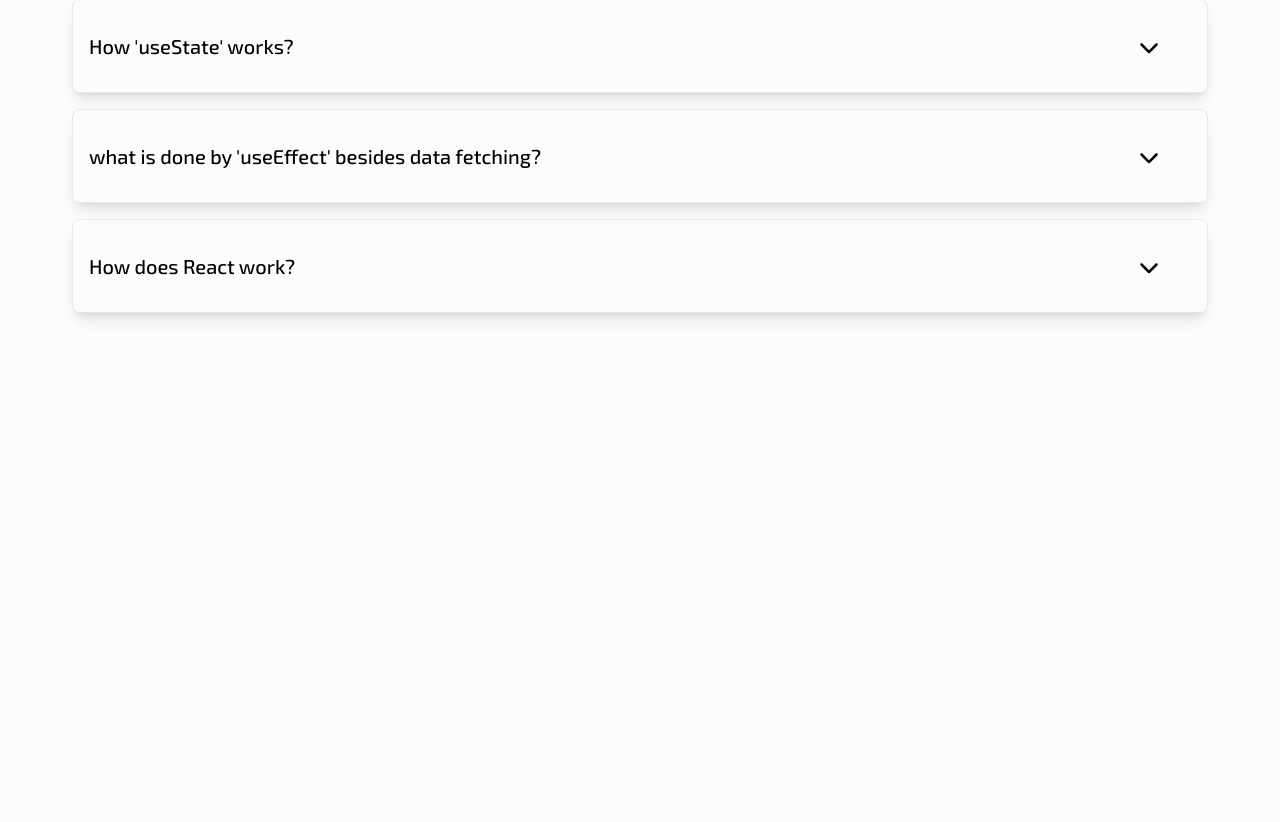
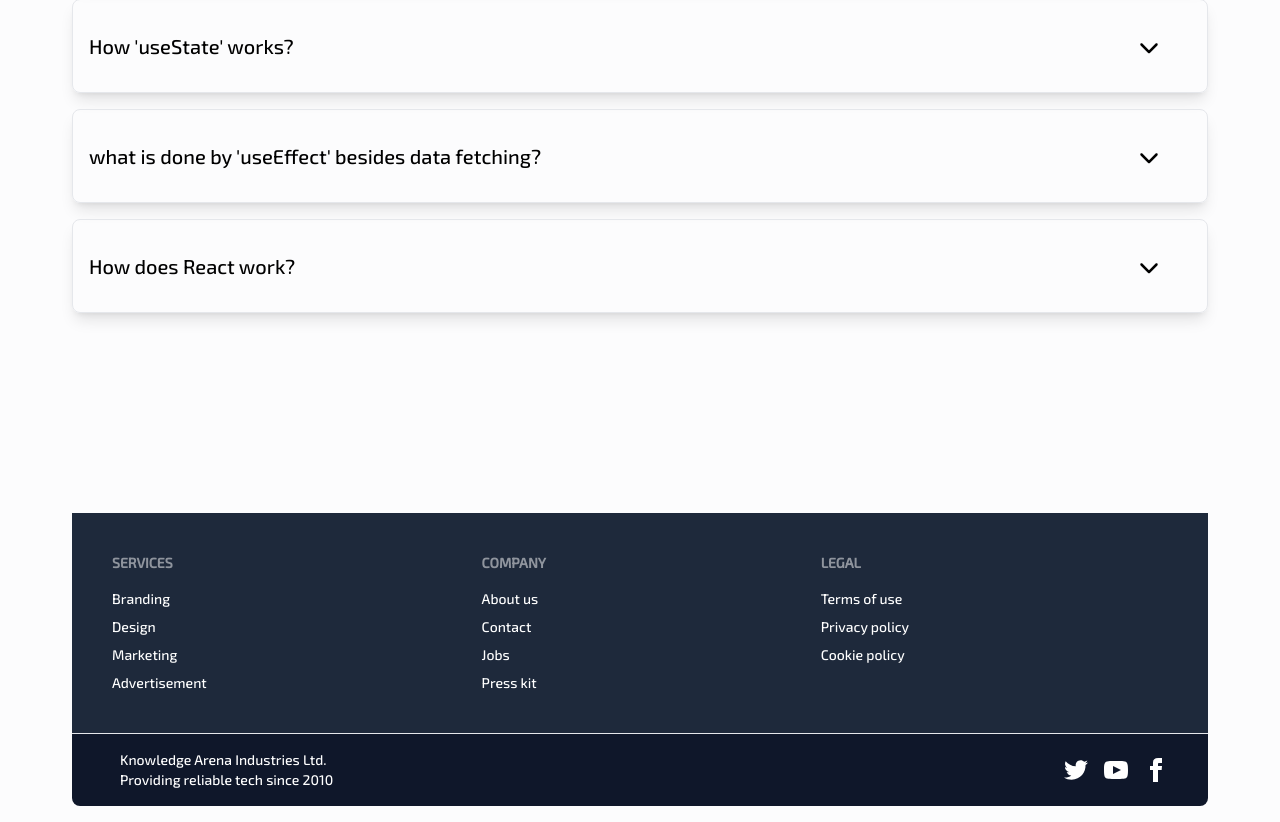
Before and after one commit to developer-shourav/Knowledge-Arena, a React (Vite) app: page / in a window 1280 px wide. Shown: the part 7988-8810 px from the top of the page. Before the commit the page ends 8397 px from the top, so only its background shows below. Built offline with nearby package versions, Linux system fonts and the light colour scheme.

Commit message:
footer added

```diff
--- a/src/App.jsx
+++ b/src/App.jsx
@@ -6,6 +6,7 @@
 import Blogs from "./components/Blogs/Blogs";
 import Questions from "./components/Questions/Questions";
 import { addToCart } from "./utilities/utilities";
+import Footer from "./components/Footer/Footer";
 
 
 function App() {
@@ -78,6 +79,8 @@
 
     </main>
 
+     {/* -----Footer----- */}
+     <Footer> </Footer>
     </div>
   );
 }
--- /dev/null
+++ b/src/components/Footer/Footer.jsx
@@ -0,0 +1,79 @@
+import React from "react";
+const Footer = () => {
+  return (
+    <div className="mt-40 ">
+      <footer className="footer p-10 bg-slate-800 text-white ">
+        <div>
+          <span className="footer-title">Services</span>
+          <a className="link link-hover">Branding</a>
+          <a className="link link-hover">Design</a>
+          <a className="link link-hover">Marketing</a>
+          <a className="link link-hover">Advertisement</a>
+        </div>
+        <div>
+          <span className="footer-title">Company</span>
+          <a className="link link-hover">About us</a>
+          <a className="link link-hover">Contact</a>
+          <a className="link link-hover">Jobs</a>
+          <a className="link link-hover">Press kit</a>
+        </div>
+        <div>
+          <span className="footer-title">Legal</span>
+          <a className="link link-hover">Terms of use</a>
+          <a className="link link-hover">Privacy policy</a>
+          <a className="link link-hover">Cookie policy</a>
+        </div>
+      </footer>
+      <footer className="footer px-10 py-4 border-t text-white rounded-lg rounded-t-none bg-slate-900">
+        <div className="items-center grid-flow-col">
+         <div className="">
+
+         </div>
+          <p>
+            Knowledge Arena Industries Ltd. <br />
+            Providing reliable tech since 2010
+          </p>
+        </div>
+        <div className="md:place-self-center md:justify-self-end">
+          <div className="grid grid-flow-col gap-4">
+            <a>
+              <svg
+                xmlns="http://www.w3.org/2000/svg"
+                width="24"
+                height="24"
+                viewBox="0 0 24 24"
+                className="fill-current"
+              >
+                <path d="M24 4.557c-.883.392-1.832.656-2.828.775 1.017-.609 1.798-1.574 2.165-2.724-.951.564-2.005.974-3.127 1.195-.897-.957-2.178-1.555-3.594-1.555-3.179 0-5.515 2.966-4.797 6.045-4.091-.205-7.719-2.165-10.148-5.144-1.29 2.213-.669 5.108 1.523 6.574-.806-.026-1.566-.247-2.229-.616-.054 2.281 1.581 4.415 3.949 4.89-.693.188-1.452.232-2.224.084.626 1.956 2.444 3.379 4.6 3.419-2.07 1.623-4.678 2.348-7.29 2.04 2.179 1.397 4.768 2.212 7.548 2.212 9.142 0 14.307-7.721 13.995-14.646.962-.695 1.797-1.562 2.457-2.549z"></path>
+              </svg>
+            </a>
+            <a>
+              <svg
+                xmlns="http://www.w3.org/2000/svg"
+                width="24"
+                height="24"
+                viewBox="0 0 24 24"
+                className="fill-current"
+              >
+                <path d="M19.615 3.184c-3.604-.246-11.631-.245-15.23 0-3.897.266-4.356 2.62-4.385 8.816.029 6.185.484 8.549 4.385 8.816 3.6.245 11.626.246 15.23 0 3.897-.266 4.356-2.62 4.385-8.816-.029-6.185-.484-8.549-4.385-8.816zm-10.615 12.816v-8l8 3.993-8 4.007z"></path>
+              </svg>
+            </a>
+            <a>
+              <svg
+                xmlns="http://www.w3.org/2000/svg"
+                width="24"
+                height="24"
+                viewBox="0 0 24 24"
+                className="fill-current"
+              >
+                <path d="M9 8h-3v4h3v12h5v-12h3.642l.358-4h-4v-1.667c0-.955.192-1.333 1.115-1.333h2.885v-5h-3.808c-3.596 0-5.192 1.583-5.192 4.615v3.385z"></path>
+              </svg>
+            </a>
+          </div>
+        </div>
+      </footer>
+    </div>
+  );
+};
+
+export default Footer;
```
Also changed, not shown: public/logo.png (added).
